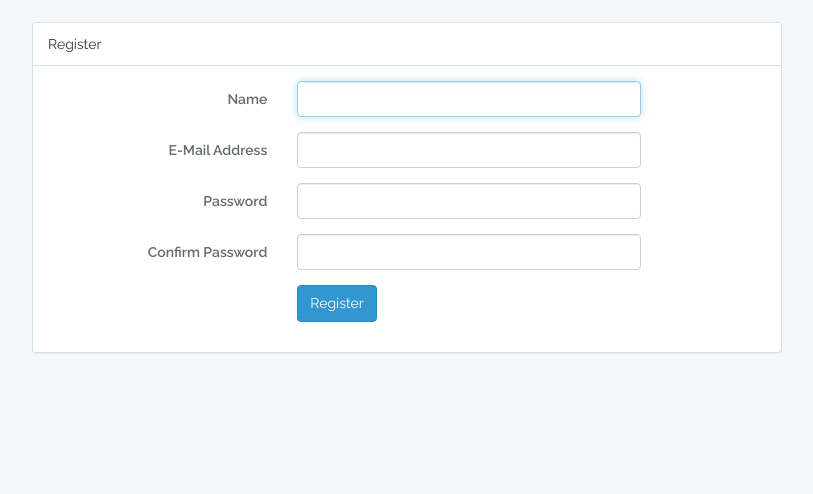
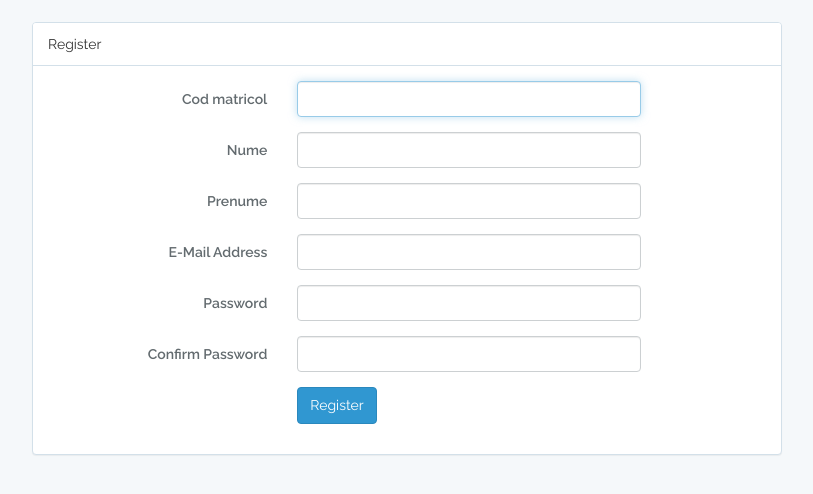
Before and after one commit to Out-Of-CTRL/friendly-happiness, a Laravel app: page /register in a window 1280 px wide. Shown: the part 51-545 px from the top of the page, without its empty margins (233-1046 px from the left). Run offline with Laravel 8, Linux system fonts and the light colour scheme; settings files or empty folders that the repository lacks are supplied.

```diff
--- a/app/Http/Controllers/Auth/RegisterController.php
+++ b/app/Http/Controllers/Auth/RegisterController.php
@@ -48,9 +48,11 @@ class RegisterController extends Controller
     protected function validator(array $data)
     {
         return Validator::make($data, [
-            'name' => 'required|max:255',
             'email' => 'required|email|max:255|unique:users',
+            'matricol' => 'required|max:20',
             'password' => 'required|min:6|confirmed',
+            'nume' => 'required',
+            'prenume' => 'required',
         ]);
     }
 
@@ -63,9 +65,11 @@ class RegisterController extends Controller
     protected function create(array $data)
     {
         return User::create([
-            'name' => $data['name'],
+            'matricol' => $data['matricol'],
             'email' => $data['email'],
             'password' => bcrypt($data['password']),
+            'nume' => $data['nume'],
+            'prenume' => $data['prenume'],
         ]);
     }
 }
--- a/composer.json
+++ b/composer.json
@@ -36,7 +36,8 @@
         ],
         "post-install-cmd": [
             "Illuminate\\Foundation\\ComposerScripts::postInstall",
-            "php artisan optimize"
+            "php artisan optimize",
+            "php artisan migrate"
         ],
         "post-update-cmd": [
             "Illuminate\\Foundation\\ComposerScripts::postUpdate",
--- a/config/app.php
+++ b/config/app.php
@@ -25,7 +25,7 @@ return [
     |
     */
 
-    'env' => env('APP_ENV', 'production'),
+    'env' => env('APP_ENV', 'development'), // production
 
     /*
     |--------------------------------------------------------------------------
@@ -38,7 +38,7 @@ return [
     |
     */
 
-    'debug' => env('APP_DEBUG', false),
+    'debug' => env('APP_DEBUG', true),
 
     /*
     |--------------------------------------------------------------------------
@@ -64,7 +64,7 @@ return [
     |
     */
 
-    'timezone' => 'UTC',
+    'timezone' => 'Europe/Bucharest',
 
     /*
     |--------------------------------------------------------------------------
@@ -77,7 +77,7 @@ return [
     |
     */
 
-    'locale' => 'en',
+    'locale' => 'ro',
 
     /*
     |--------------------------------------------------------------------------
--- a/resources/views/auth/register.blade.php
+++ b/resources/views/auth/register.blade.php
@@ -10,15 +10,43 @@
                     <form class="form-horizontal" role="form" method="POST" action="{{ route('register') }}">
                         {{ csrf_field() }}
 
-                        <div class="form-group{{ $errors->has('name') ? ' has-error' : '' }}">
-                            <label for="name" class="col-md-4 control-label">Name</label>
+                        <div class="form-group{{ $errors->has('matricol') ? ' has-error' : '' }}">
+                            <label for="matricol" class="col-md-4 control-label">Cod matricol</label>
 
                             <div class="col-md-6">
-                                <input id="name" type="text" class="form-control" name="name" value="{{ old('name') }}" required autofocus>
+                                <input id="matricol" type="text" class="form-control" name="matricol" value="{{ old('matricol') }}" required autofocus>
 
-                                @if ($errors->has('name'))
+                                @if ($errors->has('matricol'))
                                     <span class="help-block">
-                                        <strong>{{ $errors->first('name') }}</strong>
+                                        <strong>{{ $errors->first('matricol') }}</strong>
+                                    </span>
+                                @endif
+                            </div>
+                        </div>
+
+                        <div class="form-group{{ $errors->has('nume') ? ' has-error' : '' }}">
+                            <label for="nume" class="col-md-4 control-label">Nume</label>
+
+                            <div class="col-md-6">
+                                <input id="nume" type="text" class="form-control" name="nume" value="{{ old('nume') }}" required autofocus>
+
+                                @if ($errors->has('nume'))
+                                    <span class="help-block">
+                                        <strong>{{ $errors->first('nume') }}</strong>
+                                    </span>
+                                @endif
+                            </div>
+                        </div>
+
+                        <div class="form-group{{ $errors->has('prenume') ? ' has-error' : '' }}">
+                            <label for="prenume" class="col-md-4 control-label">Prenume</label>
+
+                            <div class="col-md-6">
+                                <input id="prenume" type="text" class="form-control" name="prenume" value="{{ old('prenume') }}" required autofocus>
+
+                                @if ($errors->has('prenume'))
+                                    <span class="help-block">
+                                        <strong>{{ $errors->first('prenume') }}</strong>
                                     </span>
                                 @endif
                             </div>
```
Also changed, not shown: app/User.php (+6 -2 lines), database/migrations/2014_10_12_000000_create_users_table.php.
